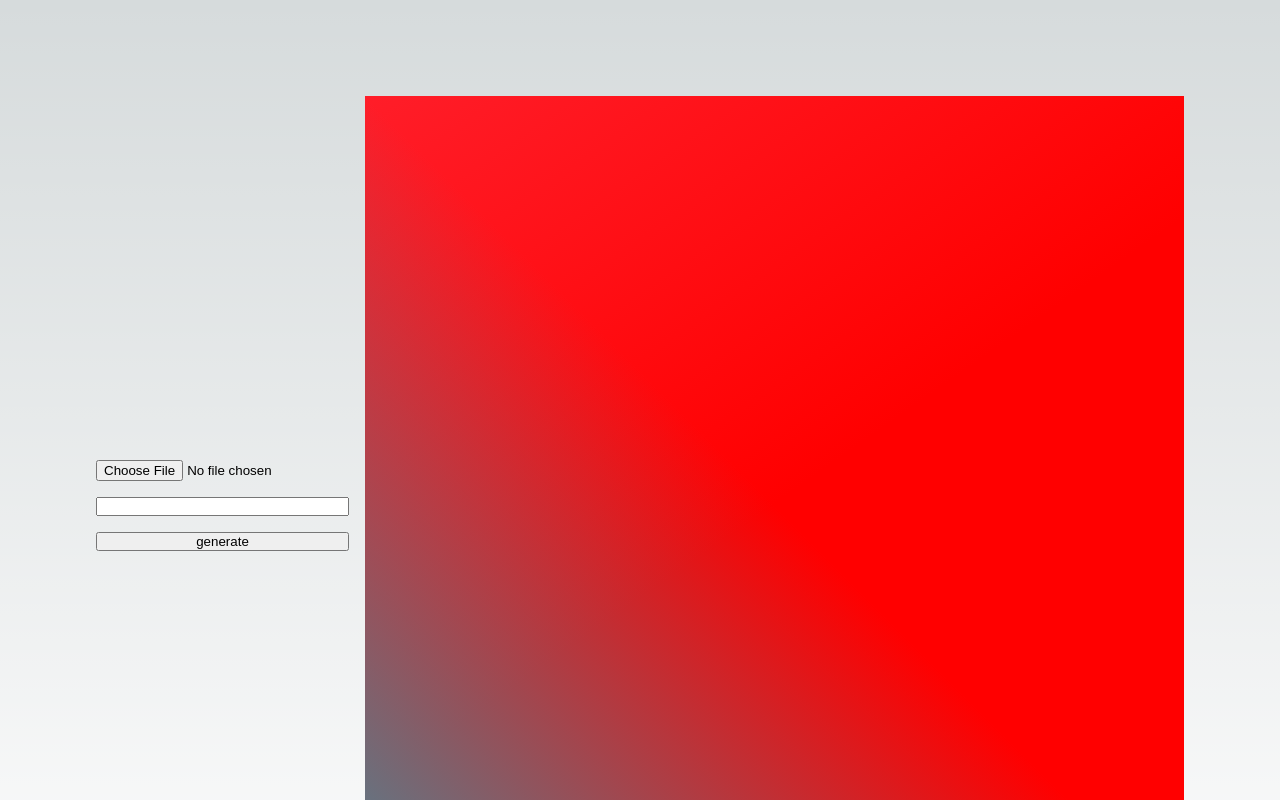
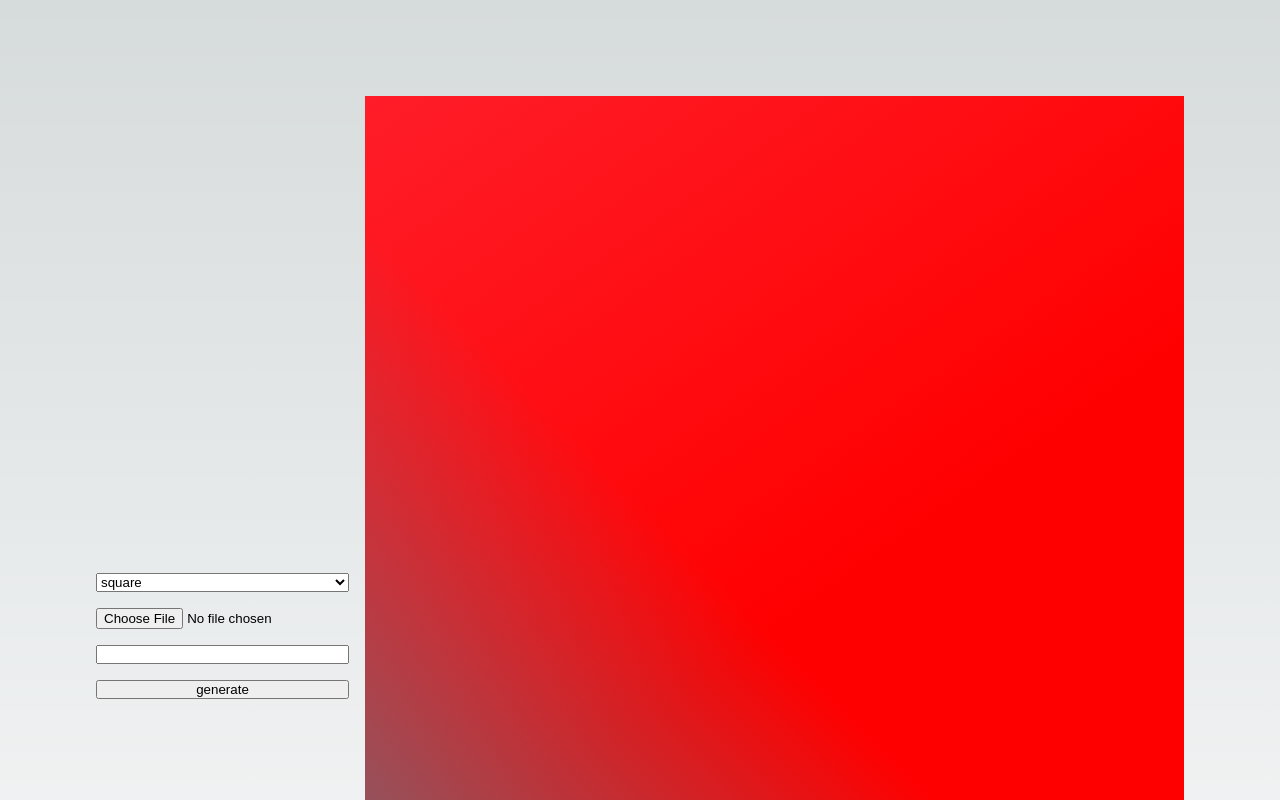
Before and after one commit to LoicGoyet/place-du-carrousel, a Next.js app: page / in a window 1280 px wide. Shown: the top 800 px of the page. Built offline with nearby package versions, Linux system fonts and the light colour scheme.

Commit message:
chore: Update Cover component to support different shapes

```diff
--- a/components/Cover/index.module.css
+++ b/components/Cover/index.module.css
@@ -1,6 +1,4 @@
 .cover {
-  width: 1000px;
-  aspect-ratio: 1 / 1;
   background-color: red;
   position: relative;
   overflow: hidden;
--- a/components/Cover/index.tsx
+++ b/components/Cover/index.tsx
@@ -1,18 +1,22 @@
 import * as React from 'react';
 import DraggableImg from '../DraggableImg';
 import styles from './index.module.css';
+import { coverShapes } from '@/data/cover';
 
 type Props = {
   title: string;
   img: string;
+  shape: keyof typeof coverShapes;
 };
 
 export default React.forwardRef<HTMLDivElement, Props>(function Cover(
-  { title, img },
+  { title, img, shape },
   ref
 ) {
+  const { width, height } = coverShapes[shape];
+
   return (
-    <div className={styles['cover']} ref={ref}>
+    <div className={styles['cover']} style={{ width, height }} ref={ref}>
       <h1 className={styles['cover__heading']}>{title}</h1>
       <DraggableImg src={img} wrapperSize={1000} />
     </div>
--- a/components/CoverGenerator/index.tsx
+++ b/components/CoverGenerator/index.tsx
@@ -7,6 +7,8 @@ import Cover from '../Cover';
 import ImgInput from '../ImgInput';
 import TextInput from '../TextInput';
 import { useForm } from './useForm';
+import Select from '../Select';
+import { coverShapes } from '@/data/cover';
 
 export default function CoverGenerator() {
   const coverRef = React.useRef<HTMLDivElement | null>(null);
@@ -20,12 +22,24 @@ export default function CoverGenerator() {
   return (
     <React.Fragment>
       <div className={styles.form}>
+        <Select value={values.shape} onChange={actions.updateShape}>
+          {Object.keys(coverShapes).map((shape) => (
+            <option key={shape} value={shape}>
+              {shape}
+            </option>
+          ))}
+        </Select>
         <ImgInput value={values.img} onChange={actions.updateImg} />
         <TextInput value={values.title} onChange={actions.updateTitle} />
         <button onClick={generateImage}>generate</button>
       </div>
 
-      <Cover title={values.title} img={values.img} ref={coverRef} />
+      <Cover
+        title={values.title}
+        img={values.img}
+        shape={values.shape}
+        ref={coverRef}
+      />
     </React.Fragment>
   );
 }
--- a/components/CoverGenerator/useForm.ts
+++ b/components/CoverGenerator/useForm.ts
@@ -1,18 +1,22 @@
+import { coverShapes, isCoverShape } from '@/data/cover';
 import * as React from 'react';
 
 type FormState = {
   img: string;
   title: string;
+  shape: keyof typeof coverShapes;
 };
 
 const initialState: FormState = {
   img: '',
   title: '',
+  shape: 'square',
 };
 
 type Action =
   | { type: 'SET_IMG'; payload: string }
-  | { type: 'SET_TITLE'; payload: string };
+  | { type: 'SET_TITLE'; payload: string }
+  | { type: 'SET_SHAPE'; payload: FormState['shape'] };
 
 const reducer = (state: FormState, action: Action): FormState => {
   switch (action.type) {
@@ -20,6 +24,8 @@ const reducer = (state: FormState, action: Action): FormState => {
       return { ...state, img: action.payload };
     case 'SET_TITLE':
       return { ...state, title: action.payload };
+    case 'SET_SHAPE':
+      return { ...state, shape: action.payload };
     default:
       return state;
   }
@@ -44,11 +50,25 @@ export const useForm = () => {
     [dispatch]
   );
 
+  const updateShape = React.useCallback(
+    (e: React.ChangeEvent<HTMLSelectElement>) => {
+      const { value } = e.target;
+      if (!isCoverShape(value)) return;
+
+      dispatch({
+        type: 'SET_SHAPE',
+        payload: value,
+      });
+    },
+    [dispatch]
+  );
+
   return {
     values: {
       img: state.img,
       title: state.title,
+      shape: state.shape,
     },
-    actions: { updateImg, updateTitle },
+    actions: { updateImg, updateTitle, updateShape },
   };
 };
--- /dev/null
+++ b/data/cover.ts
@@ -0,0 +1,20 @@
+export const coverShapes = {
+  square: {
+    width: 1080,
+    height: 1080,
+  },
+  twitter: {
+    width: 1600,
+    height: 900,
+  },
+  'story-instagram': {
+    width: 1080,
+    height: 1920,
+  },
+};
+
+export const isCoverShape = (
+  shape: string
+): shape is keyof typeof coverShapes => {
+  return shape in coverShapes;
+};
```
